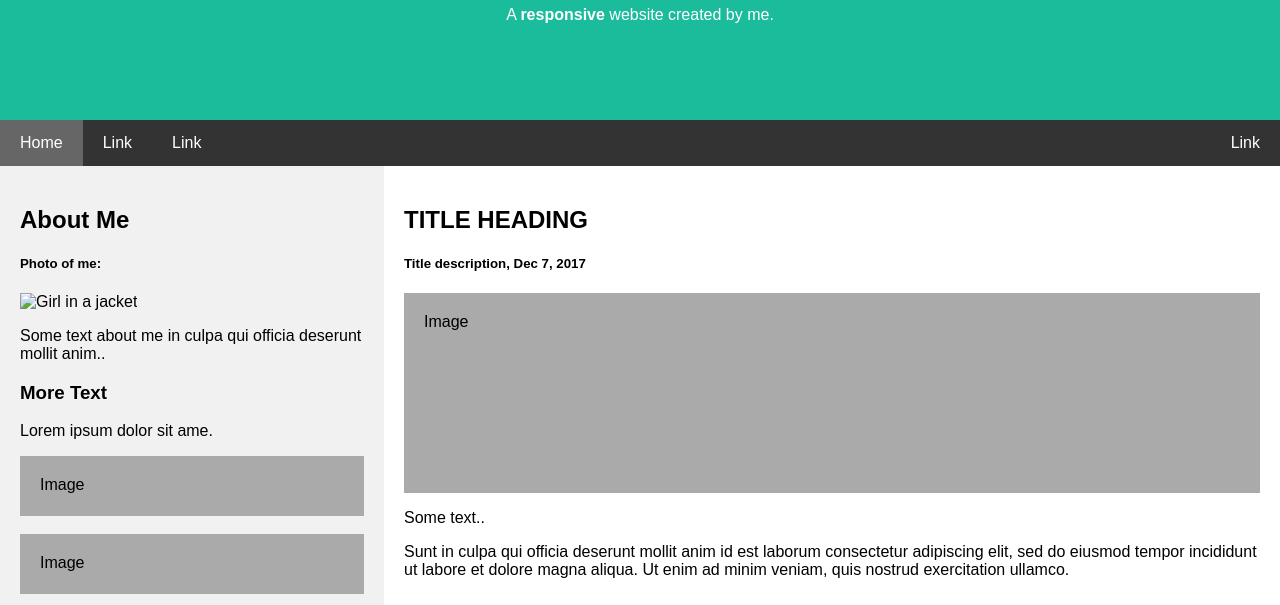
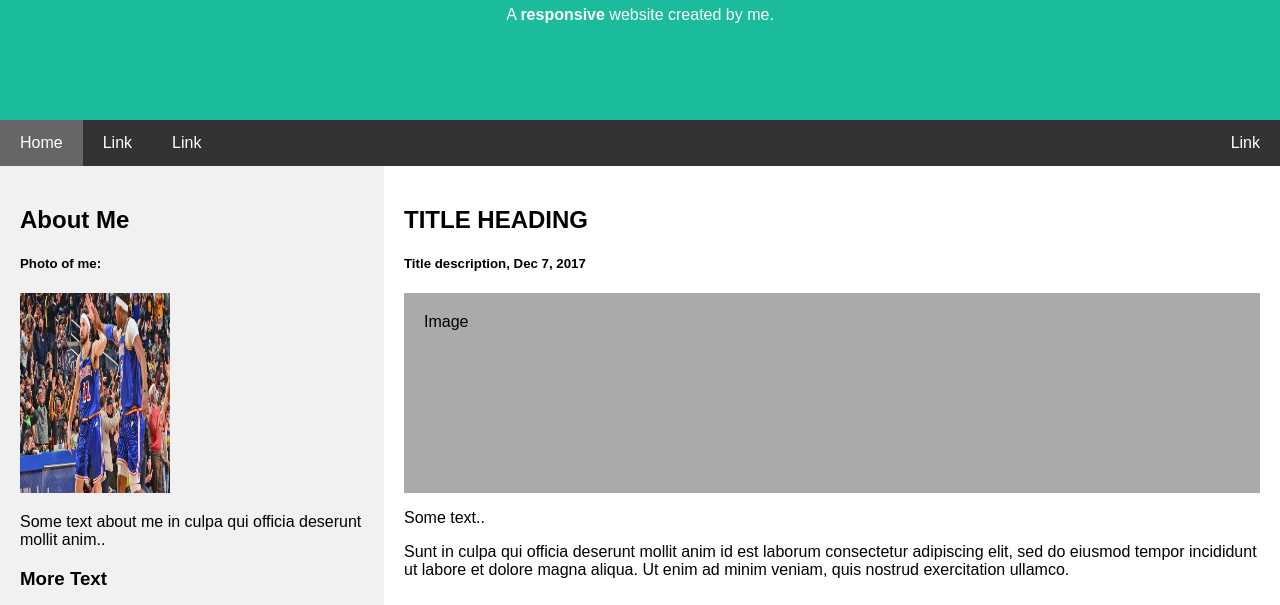
Before and after one commit to edenwee/static, a plain HTML site: page index.html in a window 1280 px wide. Shown: the part 173-778 px from the top of the page. Drawn offline with Linux system fonts and the light colour scheme.

Commit message:
add klay image

```diff
--- a/index.html
+++ b/index.html
@@ -138,7 +138,7 @@ body {
   <div class="side">
     <h2>About Me</h2>
     <h5>Photo of me:</h5>
-    <img src="/media/maldives.avif" alt="Girl in a jacket" width="150" height="200">
+    <img src="/media/klay.jpg" alt="Klay Thompson" width="150" height="200">
     <p>Some text about me in culpa qui officia deserunt mollit anim..</p>
     <h3>More Text</h3>
     <p>Lorem ipsum dolor sit ame.</p>
```
Also changed, not shown: media/klay.jpg (added).
